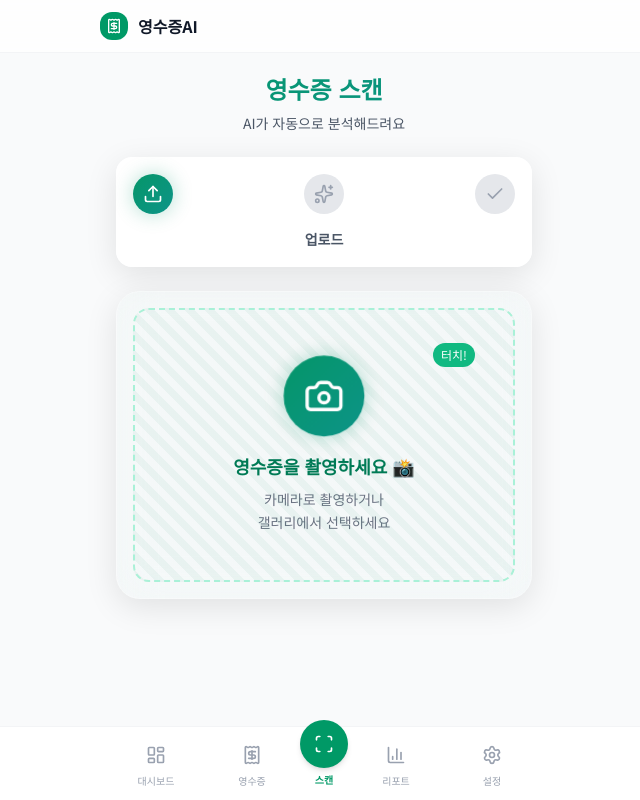
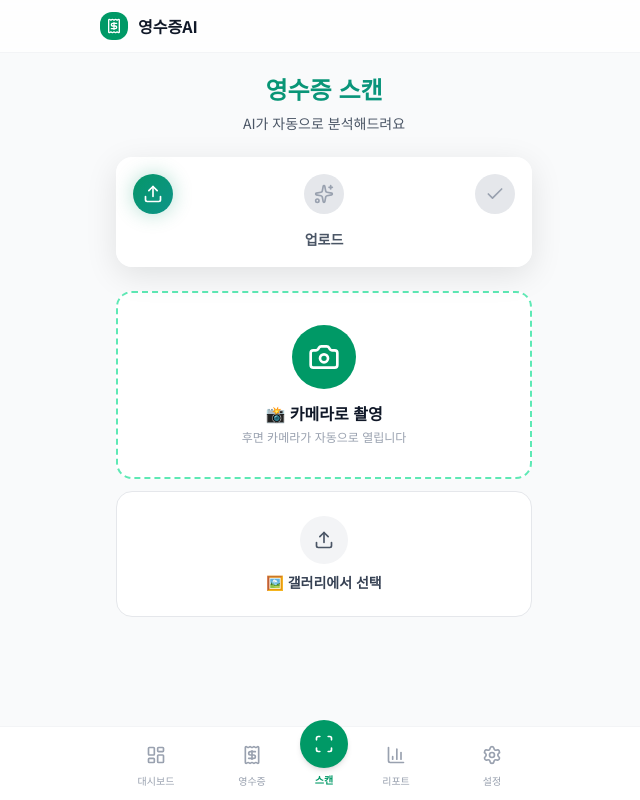
Before and after one commit to psh0825-max/receipt-ai, a Next.js app: page /scan in a window 1280 px wide. Shown: the whole page, without its empty margins (316-956 px from the left). Built offline with nearby package versions, Linux system fonts and the light colour scheme.

Commit message:
Split camera/gallery buttons, fix front camera issue

```diff
--- a/src/app/(app)/scan/page.tsx
+++ b/src/app/(app)/scan/page.tsx
@@ -31,6 +31,7 @@ export default function ScanPage() {
   const [saving, setSaving] = useState(false)
   const [currentStep, setCurrentStep] = useState(0)
   const fileRef = useRef<HTMLInputElement>(null)
+  const galleryRef = useRef<HTMLInputElement>(null)
   const router = useRouter()
 
   function handleFile(file: File) {
@@ -148,46 +149,43 @@ export default function ScanPage() {
       {/* Camera/Upload Area */}
       {!image ? (
         <div className="animate-fade-in animate-stagger-2">
-          <div
-            onClick={() => fileRef.current?.click()}
-            className="relative glass-card rounded-3xl p-16 text-center cursor-pointer hover:bg-gray-50 transition-all group overflow-hidden"
-            style={{
-              background: 'linear-gradient(135deg, rgba(5, 150, 105, 0.02) 0%, rgba(13, 148, 136, 0.02) 100%)'
-            }}
-          >
-            {/* Animated dashed border */}
-            <div className="absolute inset-4 border-2 border-dashed border-emerald-300 rounded-2xl animate-dash-flow opacity-50"
-                 style={{
-                   backgroundImage: 'linear-gradient(45deg, transparent 25%, rgba(5, 150, 105, 0.1) 25%, rgba(5, 150, 105, 0.1) 50%, transparent 50%, transparent 75%, rgba(5, 150, 105, 0.1) 75%)',
-                   backgroundSize: '20px 20px'
-                 }}>
-            </div>
-
-            {/* Pulsing camera icon */}
-            <div className="relative">
-              <div className="inline-flex items-center justify-center w-20 h-20 gradient-primary rounded-full mb-4 animate-pulse-soft shadow-glow">
-                <Camera className="h-10 w-10 text-white" />
+          <div className="space-y-3">
+            {/* Camera button - rear camera */}
+            <button
+              onClick={() => fileRef.current?.click()}
+              className="w-full bg-white rounded-2xl p-8 text-center border-2 border-dashed border-emerald-300 hover:bg-emerald-50 transition-all"
+            >
+              <div className="inline-flex items-center justify-center w-16 h-16 bg-emerald-600 rounded-full mb-3">
+                <Camera className="h-8 w-8 text-white" />
               </div>
-
-              {/* Floating capture hint */}
-              <div className="absolute -top-2 -right-2 bg-emerald-500 text-white text-xs px-2 py-1 rounded-full animate-bounce-soft">
-                터치!
-              </div>
-            </div>
-
-            <h3 className="text-lg font-bold text-emerald-700 mb-2 group-hover:scale-105 transition-transform">
-              영수증을 촬영하세요 📸
-            </h3>
-            <p className="text-sm text-gray-500 leading-relaxed">
-              카메라로 촬영하거나<br />
-              갤러리에서 선택하세요
-            </p>
+              <h3 className="text-base font-bold text-gray-900 mb-1">📸 카메라로 촬영</h3>
+              <p className="text-xs text-gray-400">후면 카메라가 자동으로 열립니다</p>
+            </button>
 
             <input
               ref={fileRef}
               type="file"
               accept="image/*"
               capture="environment"
+              className="hidden"
+              onChange={e => e.target.files?.[0] && handleFile(e.target.files[0])}
+            />
+
+            {/* Gallery button - no capture attr */}
+            <button
+              onClick={() => galleryRef.current?.click()}
+              className="w-full bg-white rounded-2xl p-6 text-center border border-gray-200 hover:bg-gray-50 transition-all"
+            >
+              <div className="inline-flex items-center justify-center w-12 h-12 bg-gray-100 rounded-full mb-2">
+                <Upload className="h-5 w-5 text-gray-600" />
+              </div>
+              <h3 className="text-sm font-bold text-gray-700">🖼️ 갤러리에서 선택</h3>
+            </button>
+
+            <input
+              ref={galleryRef}
+              type="file"
+              accept="image/*"
               className="hidden"
               onChange={e => e.target.files?.[0] && handleFile(e.target.files[0])}
             />
```
